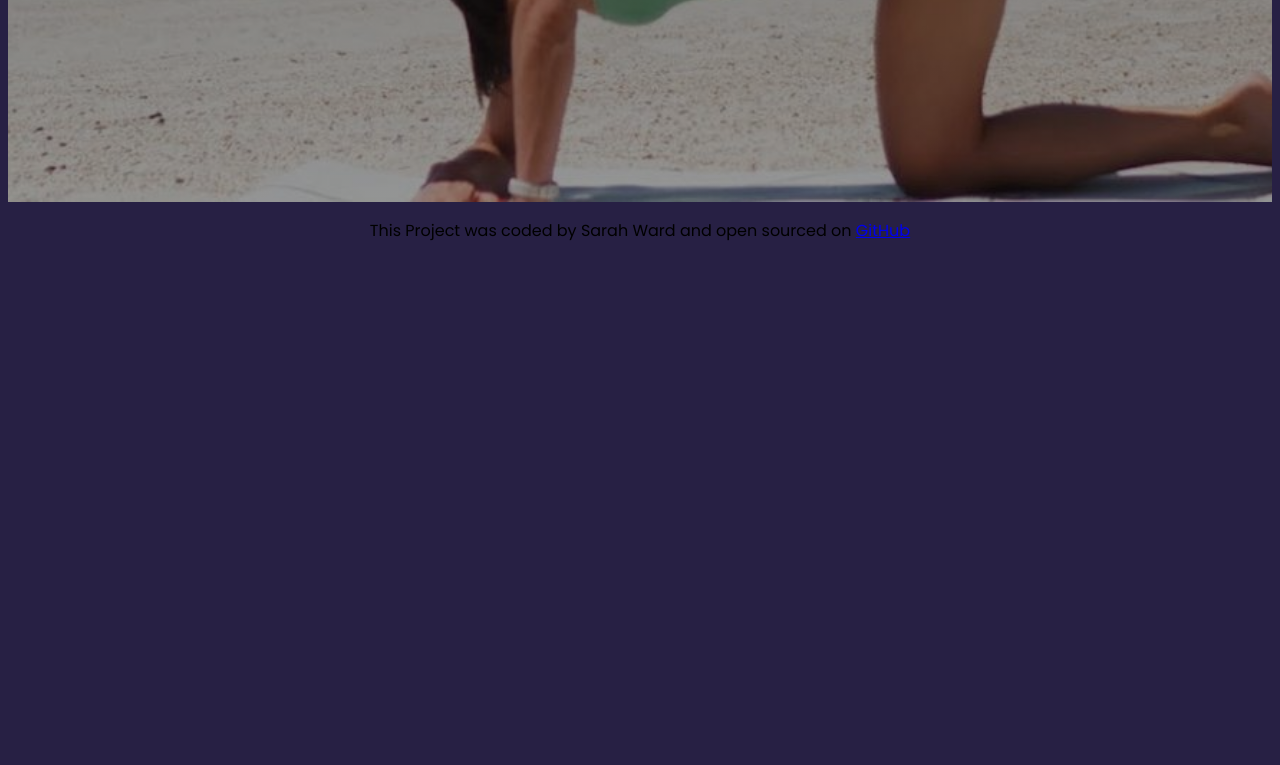
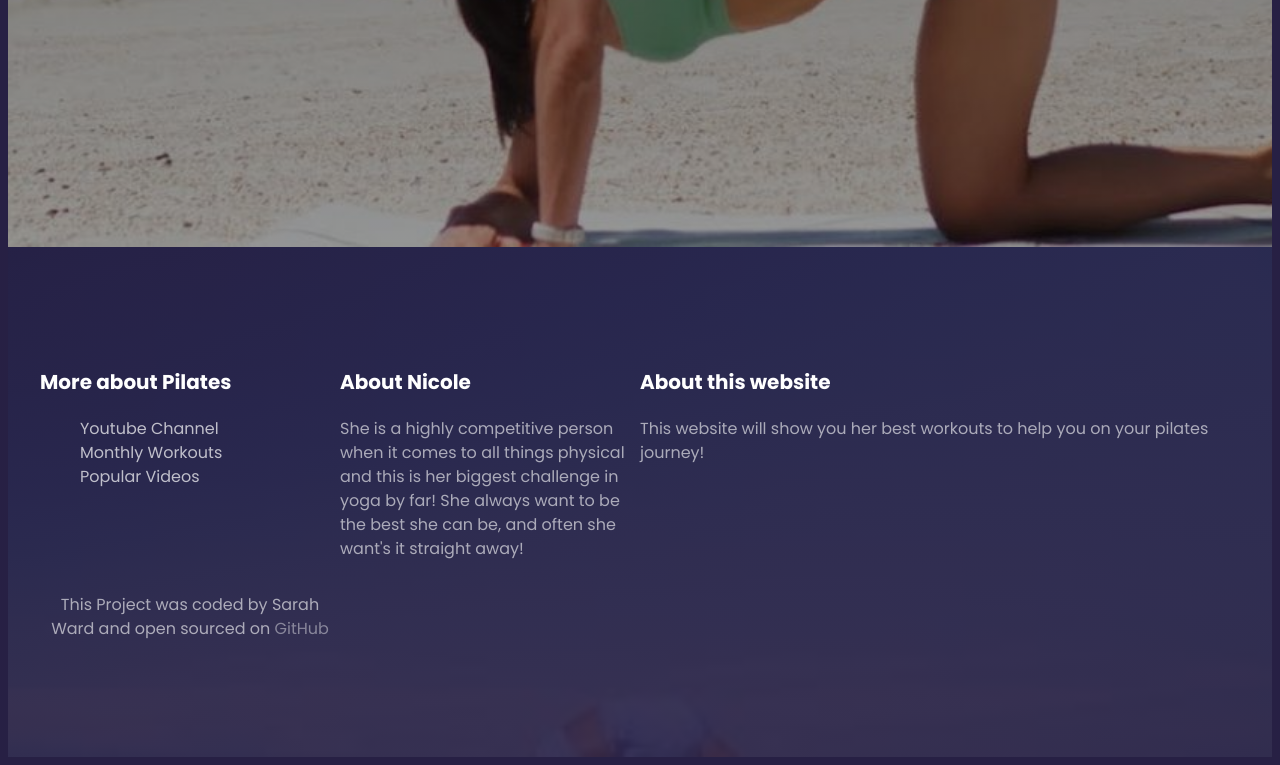
Before and after one commit to Sarahwcode/Pilates-Project, a plain HTML site: page index.html in a window 1280 px wide. Shown: the part 775-1540 px from the top of the page. Before the commit the page ends 1034 px from the top, so only its background shows below. Drawn offline with Linux system fonts and the light colour scheme.

Commit message:
add footer, html and css

```diff
--- a/index.html
+++ b/index.html
@@ -20,13 +20,57 @@
       </header>
 
       <footer>
+        <section class="grid">
+          <div>
+            <h3>More about Pilates</h3>
+            <ul>
+              <li>
+                <a
+                  href="https://www.youtube.com/@MoveWithNicole"
+                  target="_blank"
+                  >Youtube Channel</a
+                >
+              </li>
+              <li>
+                <a
+                  href="https://www.youtube.com/watch?v=dOO6-o7ObnU&list=PLipSZg1JNsC-RnHbs28UrBuygL2ynm3ss"
+                  target="_blank"
+                  >Monthly Workouts</a
+                >
+              </li>
+              <li>
+                <a
+                  href="https://www.youtube.com/@MoveWithNicole/videos?view=0&sort=p&shelf_id=2"
+                  target="_blank"
+                  >Popular Videos</a
+                >
+              </li>
+            </ul>
+          </div>
+          <div>
+            <h3>About Nicole</h3>
             <p>
+              She is a highly competitive person when it comes to all things
+              physical and this is her biggest challenge in yoga by far! She
+              always want to be the best she can be, and often she want's it
+              straight away!
+            </p>
+          </div>
+          <div>
+            <h3>About this website</h3>
+            <p>
+              This website will show you her best workouts to help you on your
+              pilates journey!
+            </p>
+          </div>
+          <p class="my-code">
             This Project was coded by Sarah Ward and open sourced on
             <a
               href="file:///C:/Users/sarah.ward/Documents/GitHub/Plus%20Ad-on/Pilates-Project/index.html"
               >GitHub</a
             >
           </p>
+        </section>
       </footer>
     </div>
   </body>
--- a/style.css
+++ b/style.css
@@ -8,13 +8,13 @@ h1 {
   line-height: 144px;
   margin: 0 auto;
 }
-.header h2 {
+h2 .header {
   font-weight: 400;
   font-size: 40px;
   line-height: 60px;
   margin: 0 auto;
 }
-.header h3 {
+h3 .header {
   font-weight: 900;
   font-size: 24px;
   line-height: 36px;
@@ -49,9 +49,55 @@ h1 {
   max-width: 1400px;
   margin: 0 auto;
 }
-footer {
+.grid {
+  display: grid;
+  grid-template-columns: 1fr 1fr 2fr;
+}
+section {
+  max-width: 1200px;
+  margin: 0 auto;
+}
+footer .my-code {
   text-align: center;
 }
+footer {
+  color: white;
+  background-image: linear-gradient(
+      rgba(39, 32, 68, 0.9),
+      rgba(39, 32, 68, 0.9)
+    ),
+    url("Images/Pilates\ image\ 2.jpg");
+  background-repeat: no-repeat;
+  background-size: cover;
+  padding: 100px 0px;
+}
+footer h3 {
+  font-weight: 700;
+  font-size: 20px;
+  line-height: 30px;
+}
+
+footer li {
+  font-weight: 400;
+  font-size: 16px;
+  line-height: 24px;
+  list-style: none;
+}
+
+footer a {
+  text-decoration: none;
+  opacity: 70%;
+  color: white;
+  margin: 0 auto;
+  padding: 0 auto;
+}
+footer p {
+  font-weight: 400;
+  font-size: 16px;
+  line-height: 24px;
+  opacity: 60%;
+}
+
 @media (max-width: 1200px) {
   .header {
     padding: 30px 0px;
```
Lines whose indentation alone changed are shown as unchanged.
